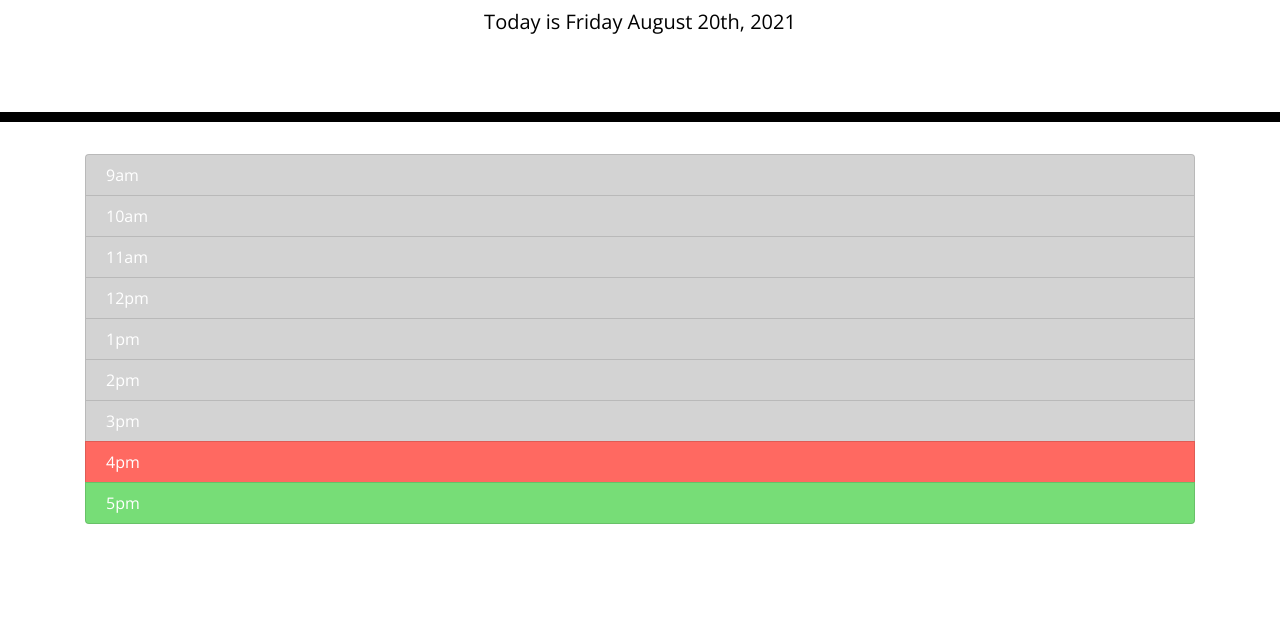
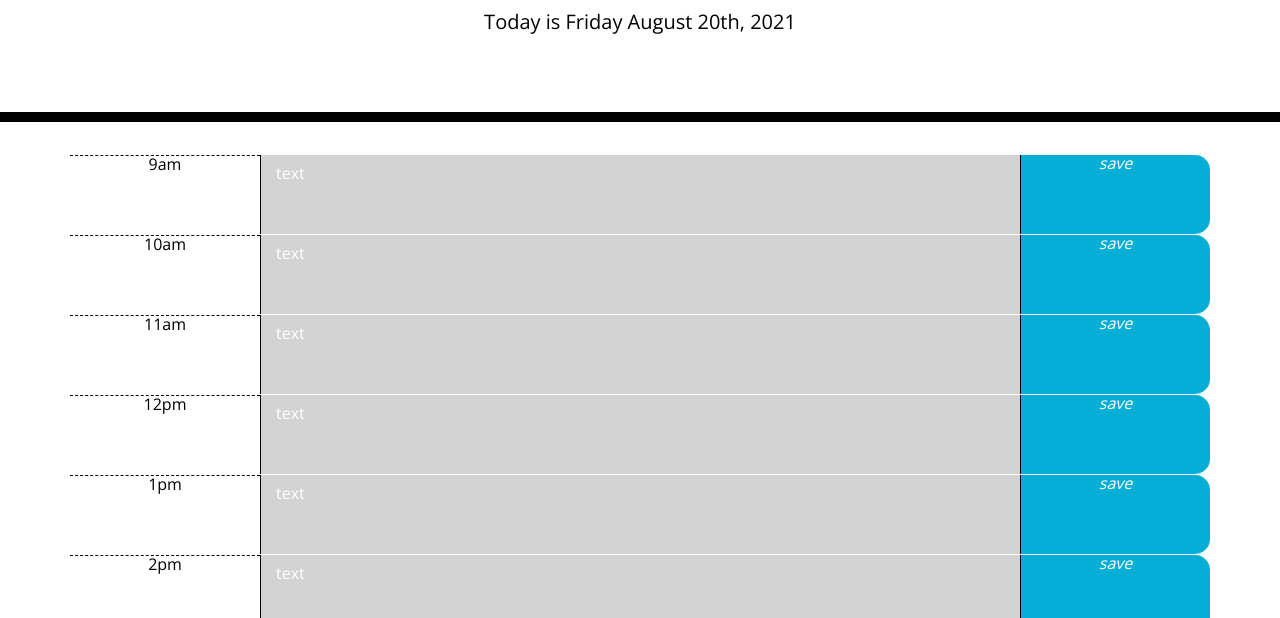
Before and after one commit to anthonypena97/work-scheduler, a plain HTML site: page index.html in a window 1280 px wide. Shown: the part 182-800 px from the top of the page. Drawn offline with nearby package versions, Linux system fonts and the light colour scheme.

Commit message:
text area functionality

```diff
--- a/assets/css/style.css
+++ b/assets/css/style.css
@@ -65,7 +65,8 @@ textarea{
   color: white;
 }
 
-.saveBtn i:hover {
+.saveBtn:hover {
+  background-color: #29bfe0;
   font-size: 20px;
   transition: all .3s ease-in-out;
 }
--- a/assets/js/script.js
+++ b/assets/js/script.js
@@ -3,35 +3,43 @@ var time = moment().format("Ha");
 var currentTime = moment(time, "Ha");
 var hours = ["9am", "10am", "11am", "12pm", "1pm", "2pm", "3pm", "4pm", "5pm"]
 
-populateHours = function () {
+populateHourBlocks = function () {
 
     $.each(hours, function (i) {
 
         var scheduleHour = moment(hours[i], "Ha");
+        var id = "#" + i.toString();
 
-        let hourBlock = $('<li>').addClass("list-group-item").text(hours[i]);
+        var hourContainer = $('<li>').attr('id', i).addClass("row time-block");
+        $('.list-group').append(hourContainer);
 
-        // console.log(scheduleHour)
+        var hourDiv = $('<div>').addClass("col-sm-2 hour").text(hours[i]);
+        $(id).append(hourDiv);
+
+        var textDiv;
+
         // if hour block is in the past
-
         if (moment(currentTime).isAfter(scheduleHour)) {
 
-            $(hourBlock).addClass("past");
+            textDiv = $('<textarea>').addClass("col-8 description past").text("text");
+            $(id).append(textDiv);
 
             // if hour block is in the present
         } if (moment(currentTime).isSame(scheduleHour)) {
 
-            $(hourBlock).addClass("present");
+            textDiv = $('<textarea>').addClass("col-8 present").text("text");
+            $(id).append(textDiv);
 
         } if (moment(currentTime).isBefore(scheduleHour)) {
 
             // if hour block is in the future
-            $(hourBlock).addClass("future");
+            textDiv = $('<textarea>').addClass("col-8 future").text("text");
+            $(id).append(textDiv);
 
         }
 
-
-        $('.list-group').append(hourBlock);
+        var saveDiv = $('<i>').addClass("col-md-2 saveBtn").text("save");
+        $(id).append(saveDiv);
 
     })
 
@@ -45,7 +53,7 @@ pageLoad = function () {
 
     updateToday();
 
-    populateHours();
+    populateHourBlocks();
 
 }
 
```
Also changed, not shown: index.html (+3 -1 lines).
